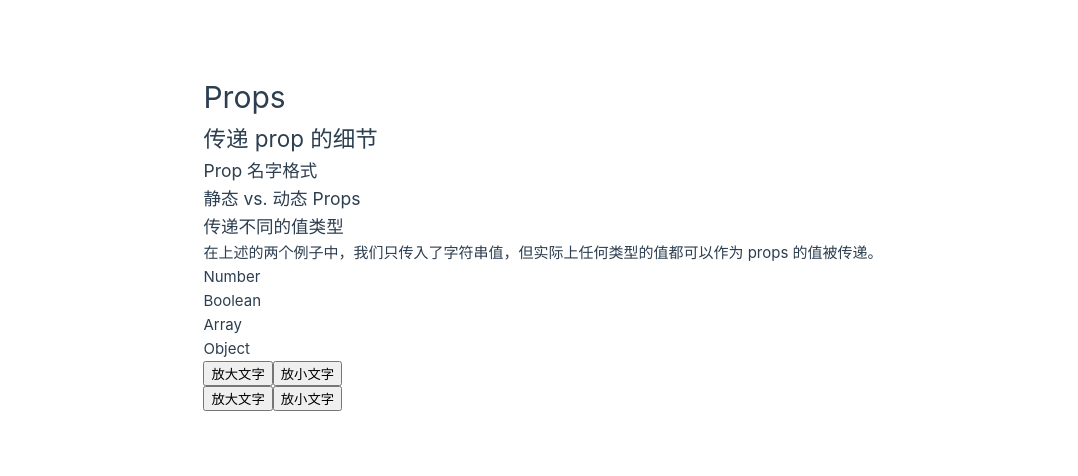
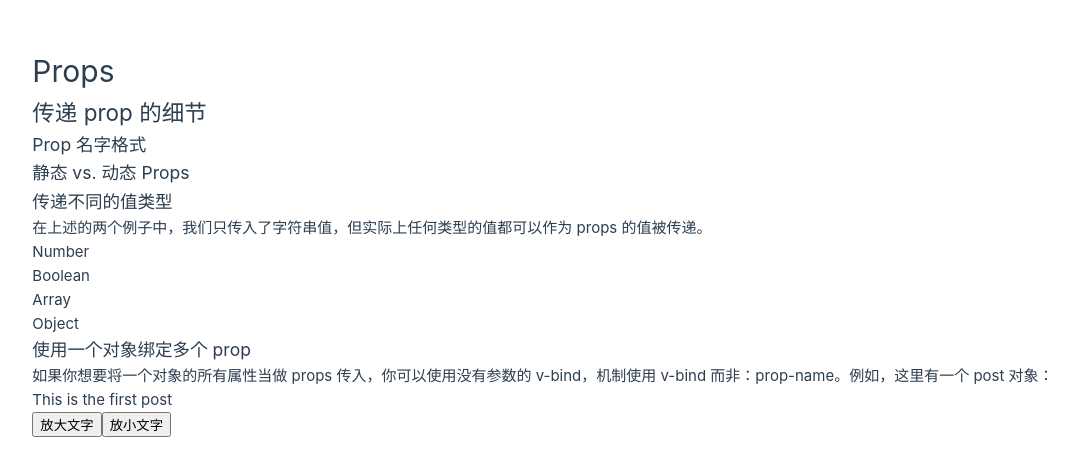
Before and after one commit to ShenlongDev/vue_xx, a Vue app: page / in a window 1280 px wide. Shown: the part 158-634 px from the top of the page, without its empty margins (97-1175 px from the left). Built offline with nearby package versions, Linux system fonts and the light colour scheme.

Commit message:
docs: 传递 prop 的细节 7
- 使用一个对象绑定多个 prop

```diff
--- a/src/views/docs_component/ComponentProps.vue
+++ b/src/views/docs_component/ComponentProps.vue
@@ -9,16 +9,9 @@
   <h4>Boolean</h4>
   <h4>Array</h4>
   <h4>Object</h4>
-  <!-- 虽然这个对象字面量是个常量，我们还是需要使用 v-bind -->
-  <!-- 因为这是一个 JavaScript 表达式而不是一个字符串 -->
-  <PostBlog
-    :author="{
-      name: 'Veronica',
-      company: 'Veridian Dynamics'
-    }"
-  />
-  <!-- 根据一个变量的值动态传入 -->
-  <PostBlog :author="post.author" />
+  <h3>使用一个对象绑定多个 prop</h3>
+  <p>如果你想要将一个对象的所有属性当做 props 传入，你可以使用没有参数的 v-bind，机制使用 v-bind 而非：prop-name。例如，这里有一个 post 对象：</p>
+  <post-blog v-bind="post"></post-blog>
 </template>
 
 <script setup>
```
